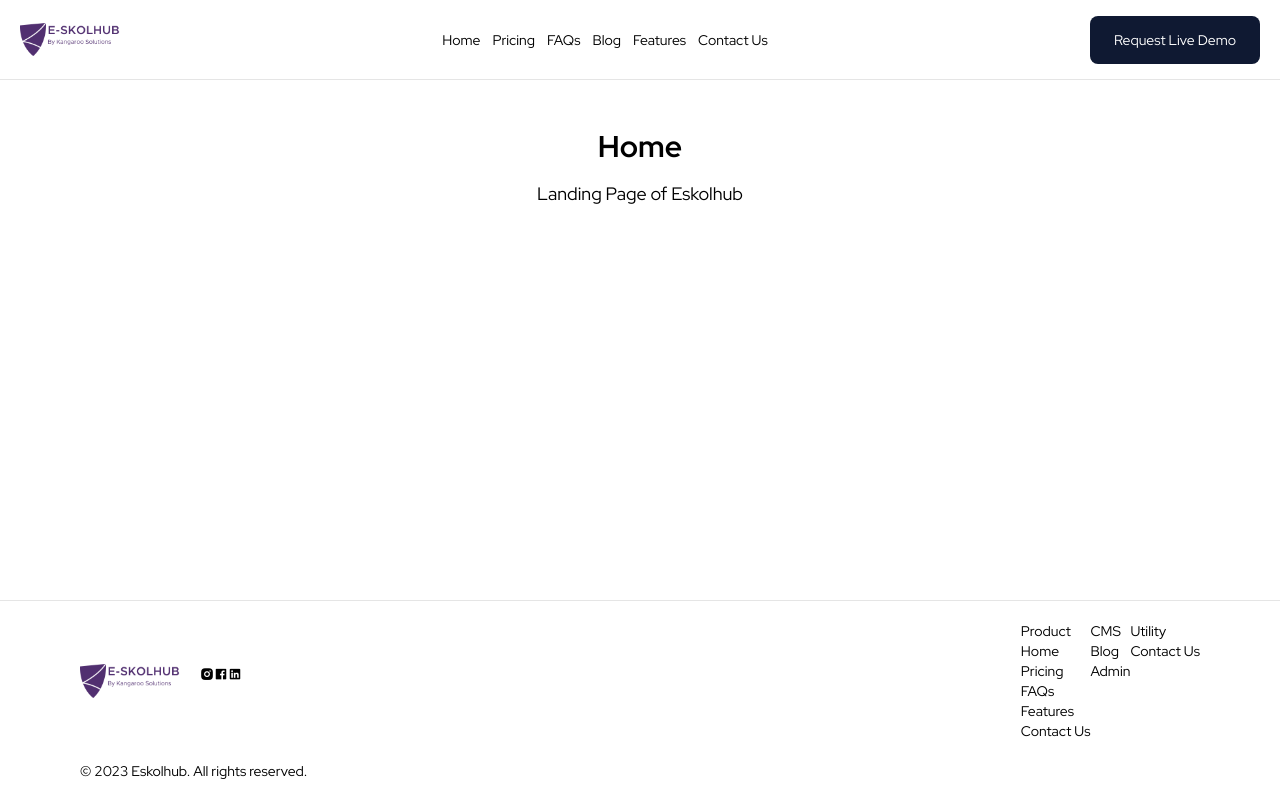
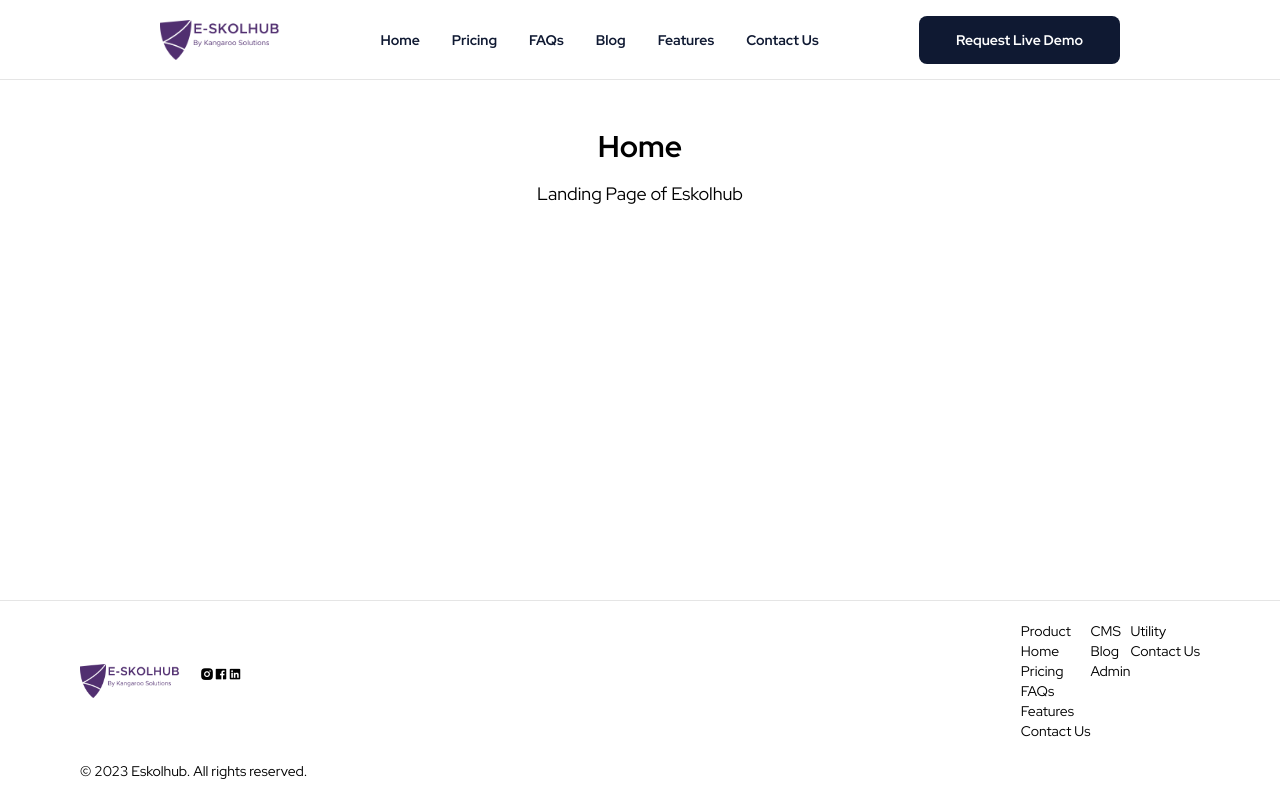
Before and after one commit to mmwandera/eskolhub-website, a Next.js app: page / in a window 1280 px wide. Built offline with nearby package versions, Linux system fonts and the light colour scheme.

Commit message:
feat:design header

```diff
--- a/src/components/header.tsx
+++ b/src/components/header.tsx
@@ -3,27 +3,27 @@ import Image from 'next/image';
 
 export default function Header() {
   return (
-    <div className="border-black/10 border-b h-[80px] flex items-center justify-between px-5">
+    <div className="flex items-center justify-between px-40 h-[80px] border-b border-black/10">
         <div>
           <Image
             src="/Eskolhub Full Lockup Primary Color.png"
             alt="Eskolhub Logo"
-            width={100}
-            height={20}
+            width={120}
+            height={60}
           />
         </div>
         <div>
-          <ul className="flex items-center gap-3">
-            <li><Link href="/">Home</Link></li>
-            <li><Link href="/pricing">Pricing</Link></li>
-            <li><Link href="/faqs">FAQs</Link></li>
-            <li><Link href="/blog">Blog</Link></li>
-            <li><Link href="/features">Features</Link></li>
-            <li><Link href="/contact-us">Contact Us</Link></li>
+          <ul className="flex items-center gap-8">
+            <li><Link href="/" className="font-bold size-[20px] text-[#0F1932]">Home</Link></li>
+            <li><Link href="/pricing" className="font-bold size-[20px] text-[#0F1932]">Pricing</Link></li>
+            <li><Link href="/faqs" className="font-bold size-[20px] text-[#0F1932]">FAQs</Link></li>
+            <li><Link href="/blog" className="font-bold size-[20px] text-[#0F1932]">Blog</Link></li>
+            <li><Link href="/features" className="font-bold size-[20px] text-[#0F1932]">Features</Link></li>
+            <li><Link href="/contact-us" className="font-bold size-[20px] text-[#0F1932]">Contact Us</Link></li>
           </ul>
         </div>
         <div>
-          <button className="bg-[#0F1932] text-white px-[24px] h-[48px] rounded-[8px]">Request Live Demo</button>
+          <button className="bg-[#0F1932] text-white px-[16px] h-[48px] rounded-[8px] font-bold w-[201px]">Request Live Demo</button>
         </div>
     </div>
   );
```
